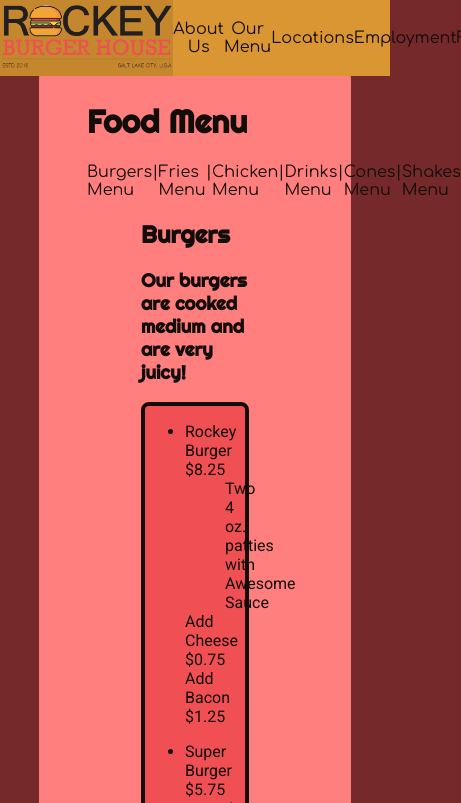
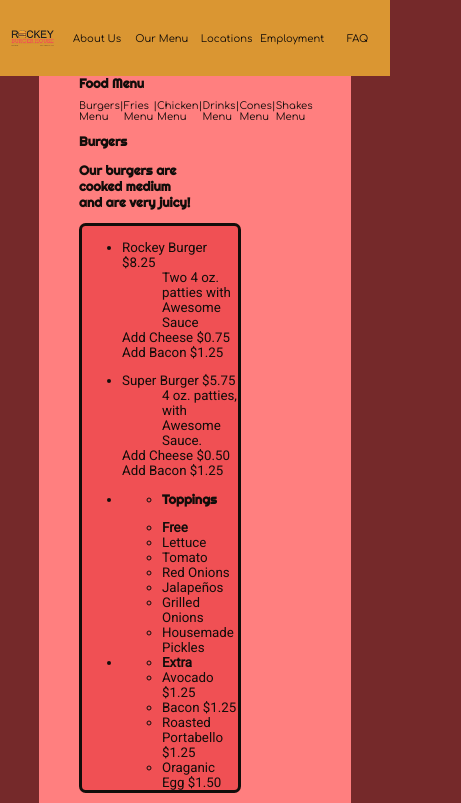
Before and after one commit to JerecTharen/Project1, a website: page foodMenu/foodMenu.html in a window 390 px wide. Shown: the top 803 px of the page, 461 px wide, since content can reach past the window. Drawn offline with Linux system fonts and the light colour scheme.

Commit message:
Site Responsiveness is in Progress

```diff
--- a/foodMenu/foodMenu.html
+++ b/foodMenu/foodMenu.html
@@ -4,6 +4,7 @@
 
 
     <meta charset="UTF-8">
+    <meta name="viewport" content="width=device-width, initial-scale=1">
     <link href="https://fonts.googleapis.com/css?family=Comfortaa|Righteous|Roboto" rel="stylesheet">
     <link rel="stylesheet" href="../css/style.css" type="text/css">
     <link rel="shortcut icon" href="../hamburger-icon.png" />
--- a/scss/global.scss
+++ b/scss/global.scss
@@ -66,5 +66,5 @@
   background-color: $darkerYellow;
 }
 nav img {
-  height: 5em;
+  height: 4em;
 }
--- a/scss/style.scss
+++ b/scss/style.scss
@@ -61,10 +61,41 @@
     height: 2em;
     margin-left: 1em;
     align-self: center;
-    background-color: $darkPink;
+    @extend .menuBorder;
     border-radius: 2em;
   }
 }
 article {
   @extend .menuBorder;
 }
+
+@media only screen and (max-width: 600px) {
+  body {
+    font-size: smaller;
+  }
+  h1, h2, h3 {
+    font-size: small;
+  }
+  nav {
+    font-size: x-small;
+    ul li {
+      margin: .1em;
+    }
+    img {
+      height: 2em;
+    }
+  }
+  header nav {
+    justify-content: flex-start;
+  }
+  .makeCenter div {
+    margin: 0;
+  }
+  .menuBorder {
+    width: 100%;
+  }
+  .map {
+    width: 100%;
+    height: 100%;
+  }
+}
```
Also changed, not shown: FAQ/faq.html (+1 -0 lines), about/about.html (+1 -0 lines), index.html (+1 -0 lines), jobs/jobs.html (+1 -0 lines), locations/location.html (+1 -0 lines), css/global.css, css/style.css.
